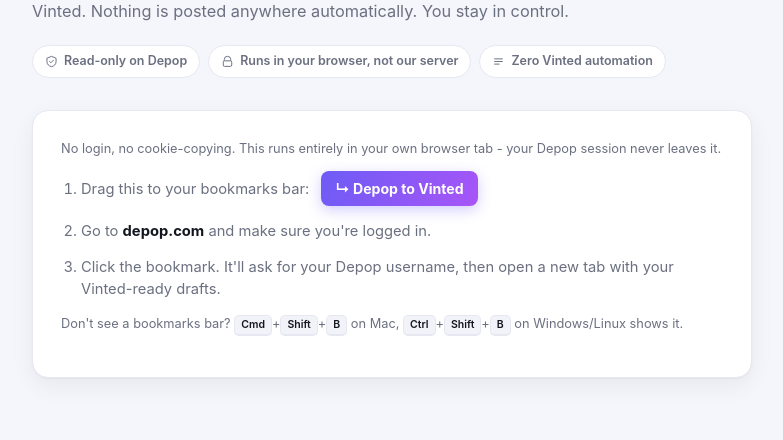
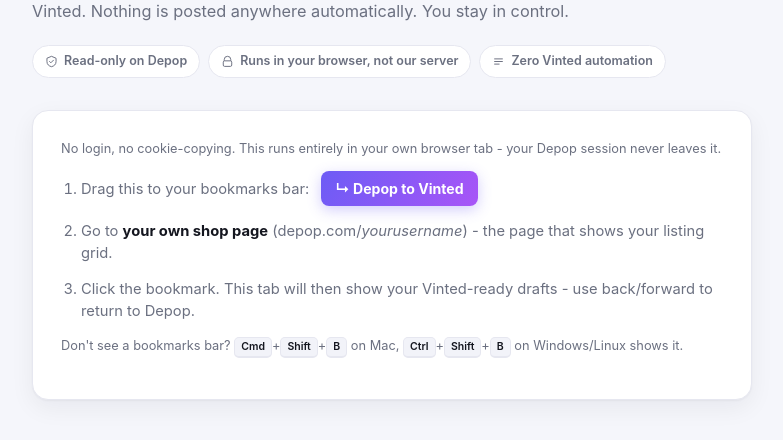
Before and after one commit to ian-lee10/Depop-to-Vinted-Web, a Flask app: page / in a window 1280 px wide. Shown: the part 240-680 px from the top of the page, without its empty margins (248-1031 px from the left). Run offline with Flask 3, Linux system fonts and the light colour scheme.

Commit message:
Fix bookmarklet: scrape same-origin pages instead of calling the API
Root-caused both remaining failures against the real, public depop.com
(no login needed - shop and product pages are publicly viewable):

- webapi.depop.com has no CORS allowance for cross-origin fetches from
  www.depop.com (confirmed via browser console: "blocked by CORS
  policy, no Access-Control-Allow-Origin header"), so a direct fetch
  to that API can never work from a page script, real browser or not.
- Replaced it with scraping the already-rendered shop grid (product
  links + prices) plus a same-origin fetch() to each product's own
  page (no CORS involved at all, same depop.com origin), parsed with
  DOMParser for title/description/brand/price/photos.
- Dropped target="_blank" on the result form submit - it fires from
  an async Promise callback, not synchronously from the click, so
  real popup blockers are likely to block it. Same-tab navigation
  sidesteps that entirely.
- Filtered product photos to the /P<n>.jpg filename pattern - the
  seller's own profile avatar (/U<n>.jpg) was being swept in by the
  "images before the price node" heuristic.

Verified end-to-end against a real, live public shop page (24 real
listings, correct titles/prices/brands/photos) using the browser tool
navigated to www.depop.com directly - not a mock.

Co-Authored-By: Claude Sonnet 5 <noreply@anthropic.com>

```diff
--- a/app.py
+++ b/app.py
@@ -43,24 +43,60 @@ def _client_ip() -> str:
     return request.headers.get("CF-Connecting-IP") or request.remote_addr or "unknown"
 
 
-# Runs in the user's own browser (from a bookmarklet), not on this server -
-# Depop's Cloudflare bot management blocks server-to-server requests to
-# webapi.depop.com regardless of cookie validity, so the fetch has to
-# happen from a real logged-in browser tab. It POSTs the raw API response
-# to /from-browser below, which never talks to Depop itself.
+# Runs in the user's own browser (from a bookmarklet) while they're already
+# on their Depop shop page, not on this server. Two things forced this
+# design rather than a single API call:
+#   1. Depop's Cloudflare bot management blocks server-to-server requests
+#      to webapi.depop.com regardless of cookie validity (confirmed: the
+#      block is a Cloudflare bot-management page, not an app-level error).
+#   2. webapi.depop.com also has no CORS allowance for cross-origin fetches
+#      from www.depop.com (confirmed via a live console error), so even a
+#      real browser can't call that API directly from a depop.com page.
+# Instead, this scrapes the shop grid (product links + prices) already
+# rendered on the page, then does same-origin fetch()es (no CORS involved
+# at all - same depop.com origin) to each product's own page HTML and
+# parses out title/description/brand/price/photos with DOMParser. It
+# builds objects shaped like Depop's old API response so the existing
+# parse_shop_response()/format_listing() pipeline needs no changes.
 BOOKMARKLET_TEMPLATE = """(function(){
-var u=prompt('Your Depop username?');
-if(!u)return;
-fetch('https://webapi.depop.com/api/v2/shop/'+encodeURIComponent(u)+'/products/',{credentials:'include'})
-.then(function(r){if(!r.ok)throw new Error('Depop returned HTTP '+r.status+' - are you logged in?');return r.json();})
-.then(function(data){
+function extractFromDoc(doc, href){
+var priceNode = Array.from(doc.querySelectorAll('*')).find(function(el){return el.children.length===0 && /^[$\\u00a3\\u20ac]\\d/.test((el.textContent||'').trim());});
+var priceText = priceNode ? priceNode.textContent.trim() : '';
+var sym = priceText[0] || '$';
+var currency = sym==='\\u00a3' ? 'GBP' : sym==='\\u20ac' ? 'EUR' : 'USD';
+var amount = parseFloat(priceText.replace(/[^0-9.]/g,'')) || 0;
+var descNode = doc.querySelector('p[class*="textWrapper"]');
+var h1 = doc.querySelector('h1');
+var description = descNode ? descNode.textContent.trim() : (h1 ? h1.textContent.trim() : '');
+var brandLink = doc.querySelector('a[class*="linkAttribute"]') || doc.querySelectorAll('a[class*="breadcrumbLink"]')[1];
+var brand = brandLink ? brandLink.textContent.trim() : '';
+var imgs = Array.from(doc.querySelectorAll('img[src*="media-photos.depop.com"]'));
+var photos = priceNode
+  ? [].concat.apply([], [imgs.filter(function(img){return (img.compareDocumentPosition(priceNode) & Node.DOCUMENT_POSITION_FOLLOWING);})]).map(function(i){return i.src;})
+  : imgs.slice(0,1).map(function(i){return i.src;});
+photos = photos.filter(function(u){return /\\/P\\d+\\.(jpg|jpeg|png|webp)/i.test(u);});
+photos = photos.filter(function(u, idx){return photos.indexOf(u)===idx;});
+var slug = (href.match(/\\/products\\/([^/]+)\\//)||[])[1] || '';
+return {slug:slug, description:description, price:{priceAmount:amount, currencyIsoCode:currency}, brand:{name:brand}, size:'', condition:'', pictures:photos.map(function(u){return {originalUrl:u};})};
+}
+var links = Array.from(document.querySelectorAll('a[href*="/products/"]'));
+var seen = {}; var hrefs = [];
+links.forEach(function(a){var h=a.getAttribute('href'); if(h && !seen[h]){seen[h]=1; hrefs.push(h);}});
+hrefs = hrefs.slice(0, 40);
+if(hrefs.length===0){alert('Depop to Vinted: go to your shop page (depop.com/yourusername) first, then click this bookmark.'); return;}
+var m = location.pathname.match(/^\\/([A-Za-z0-9_.-]+)\\/?$/);
+var username = m ? m[1] : (prompt('Your Depop username?') || 'your-shop');
+Promise.all(hrefs.map(function(href){
+return fetch(href).then(function(r){return r.text();}).then(function(html){return extractFromDoc(new DOMParser().parseFromString(html,'text/html'), href);}).catch(function(){return null;});
+})).then(function(items){
+items = items.filter(Boolean);
+if(items.length===0){alert('Depop to Vinted: could not read any listings - Depop may have changed their page layout.'); return;}
 var f=document.createElement('form');
-f.method='POST';f.action='__BASE_URL__from-browser';f.target='_blank';
-var i=document.createElement('input');i.type='hidden';i.name='data';i.value=JSON.stringify(data);f.appendChild(i);
-var j=document.createElement('input');j.type='hidden';j.name='username';j.value=u;f.appendChild(j);
+f.method='POST';f.action='__BASE_URL__from-browser';
+var i=document.createElement('input');i.type='hidden';i.name='data';i.value=JSON.stringify({products:items});f.appendChild(i);
+var j=document.createElement('input');j.type='hidden';j.name='username';j.value=username;f.appendChild(j);
 document.body.appendChild(f);f.submit();
-})
-.catch(function(e){alert('Depop to Vinted: '+e.message);});
+}).catch(function(e){alert('Depop to Vinted: '+e.message);});
 })();"""
 
 
--- a/templates/index.html
+++ b/templates/index.html
@@ -35,8 +35,8 @@
         Drag this to your bookmarks bar:
         <a href="{{ bookmarklet }}" class="bookmarklet-btn" onclick="return false;">↳ Depop to Vinted</a>
       </li>
-      <li>Go to <strong>depop.com</strong> and make sure you're logged in.</li>
-      <li>Click the bookmark. It'll ask for your Depop username, then open a new tab with your Vinted-ready drafts.</li>
+      <li>Go to <strong>your own shop page</strong> (depop.com/<em>yourusername</em>) - the page that shows your listing grid.</li>
+      <li>Click the bookmark. This tab will then show your Vinted-ready drafts - use back/forward to return to Depop.</li>
     </ol>
 
     <p class="hint">
```
